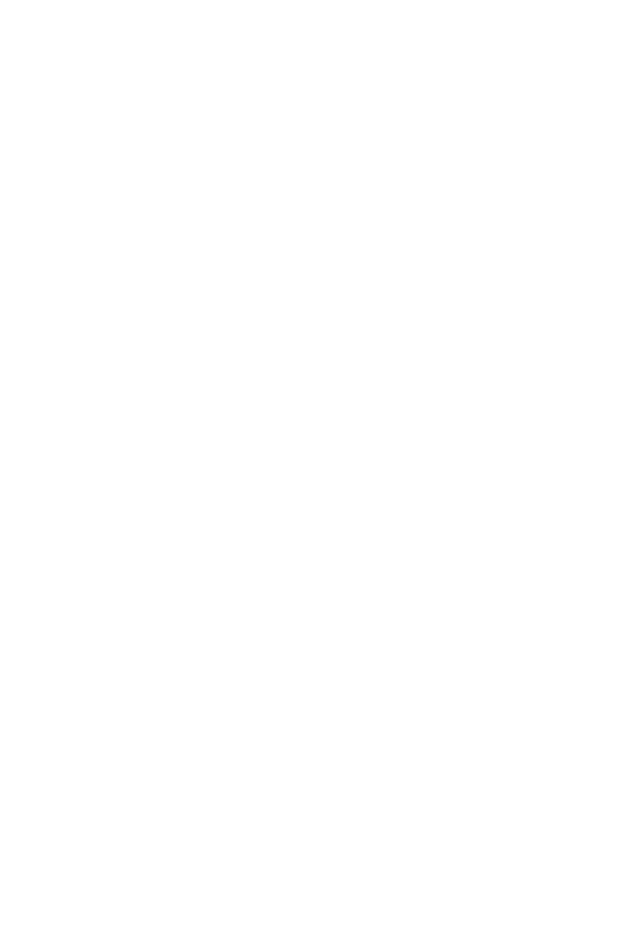
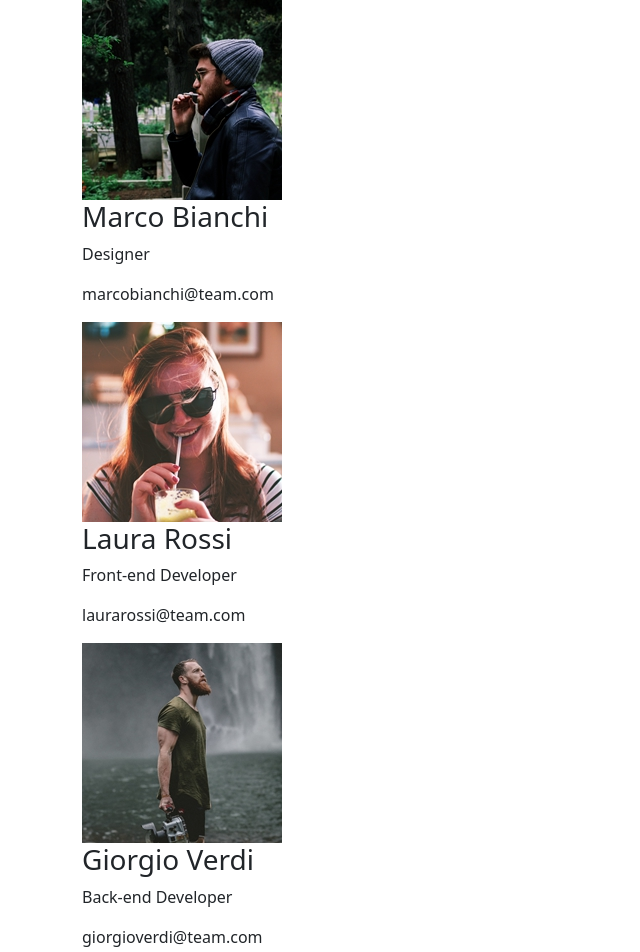
Before and after one commit to Marcodellavecchia95/js-our-team, a plain HTML site: page index.html in a window 1280 px wide. Shown: the top 952 px of the page, without its empty margins (0-640 px from the left). Before the commit the page ends 800 px from the top, so only its background shows below. Drawn offline with nearby package versions, Linux system fonts and the light colour scheme.

Commit message:
js card generation

```diff
--- a/index.html
+++ b/index.html
@@ -20,7 +20,9 @@
       crossorigin="anonymous"
       defer
     ></script>
-    <title>Document</title>
+    <title>Our Team</title>
   </head>
-  <body></body>
+  <body>
+    <div class="container"></div>
+  </body>
 </html>
--- a/js/main.js
+++ b/js/main.js
@@ -0,0 +1,60 @@
+// ELEMENTI
+const containerEl = document.querySelector(".container");
+
+const teamMembers = [
+  {
+    name: "Marco Bianchi",
+    role: "Designer",
+    email: "marcobianchi@team.com",
+    img: "img/male1.png",
+  },
+  {
+    name: "Laura Rossi",
+    role: "Front-end Developer",
+    email: "laurarossi@team.com",
+    img: "img/female1.png",
+  },
+  {
+    name: "Giorgio Verdi",
+    role: "Back-end Developer",
+    email: "giorgioverdi@team.com",
+    img: "img/male2.png",
+  },
+  {
+    name: "Marta Ipsum",
+    role: "SEO Specialist",
+    email: "martarossi@team.com",
+    img: "img/female2.png",
+  },
+  {
+    name: "Roberto Lorem",
+    role: "SEO Specialist",
+    email: "robertolorem@team.com",
+    img: "img/male3.png",
+  },
+  {
+    name: "Daniela Amet",
+    role: "Analyst",
+    email: "danielaamet@team.com",
+    img: "img/female3.png",
+  },
+];
+const member = teamMembers[0];
+// CARD CREATE FUNCTION
+const cardCreateHTML = (name, role, email, img) => {
+  return `<div class= "team-card">
+          <div class= "card-image">
+          <img src ="${img}" alt= "${name}"/>
+          </div>
+          <div class = "card-text">
+          <h3>${name}</h3>
+          <p>${role}</p>
+          <p>${email}</p>
+          </div>
+          </div>`;
+};
+
+for (const member of teamMembers) {
+  const { name, role, email, img } = member;
+  containerEl.innerHTML += cardCreateHTML(name, role, email, img);
+}
```
Also changed, not shown: script.js (deleted, +0 -38 lines).
